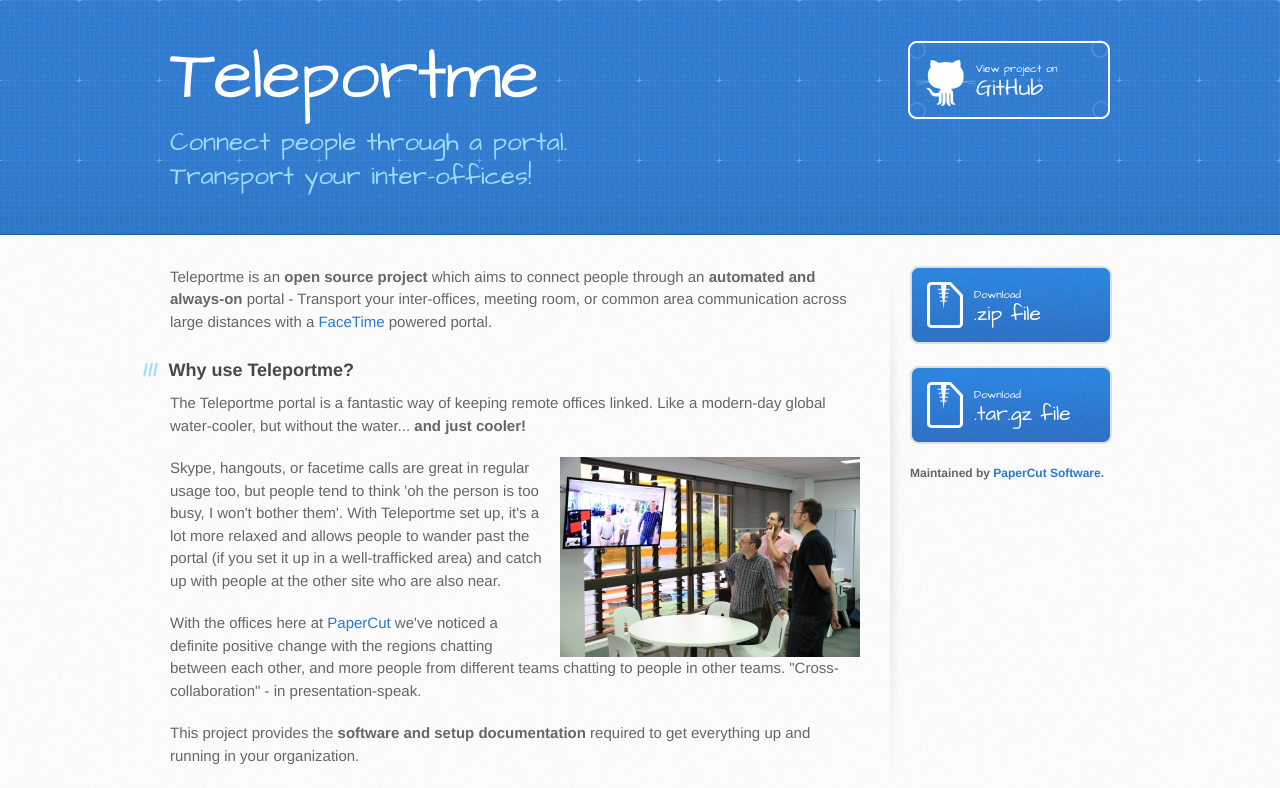
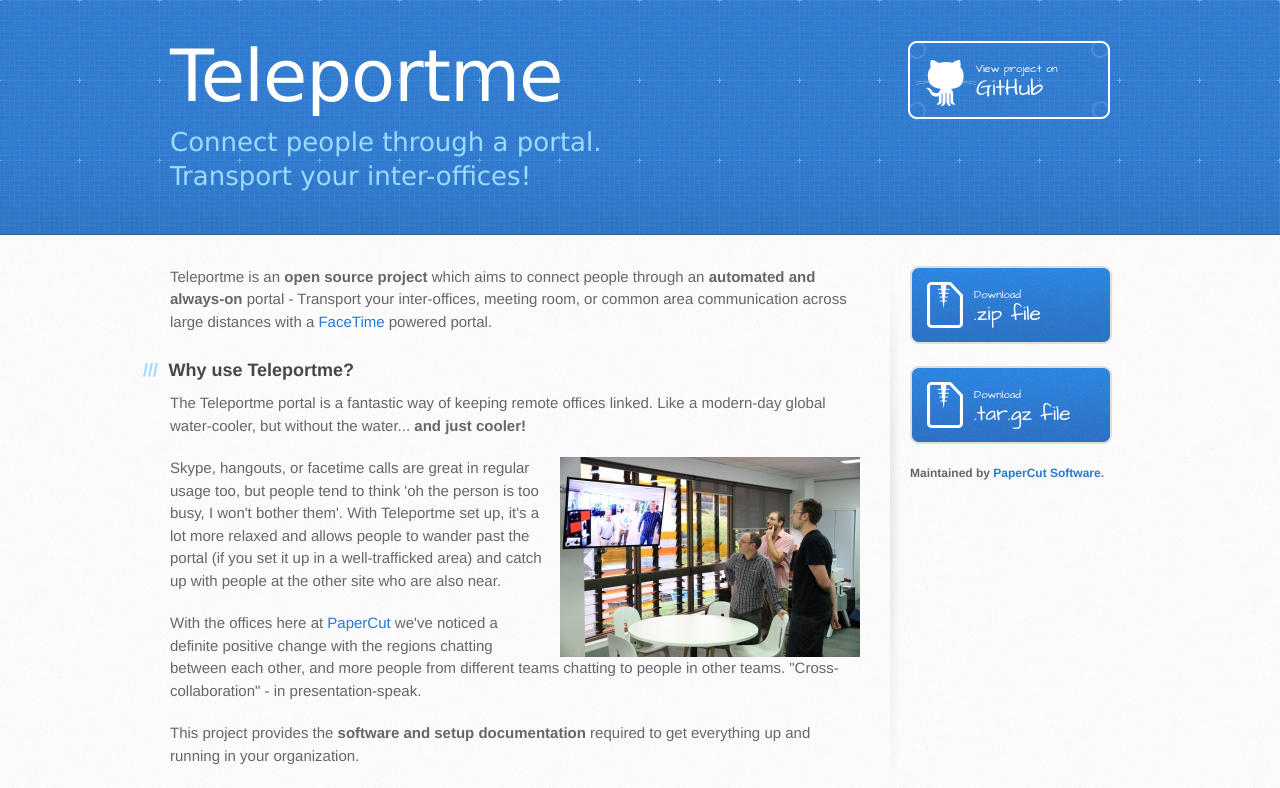
Before and after one commit to PaperCutSoftware/teleportme, a plain HTML site: page index.html in a window 1280 px wide. Shown: the top 788 px of the page. Drawn offline with Linux system fonts and the light colour scheme.

Commit message:
Change of font for the 'header' of the main page
From 'Architect's daughter' to 'Verdana'...

```diff
--- a/stylesheets/stylesheet.css
+++ b/stylesheets/stylesheet.css
@@ -78,7 +78,7 @@ small {
 header {
   padding-top: 40px;
   padding-bottom: 40px;
-  font-family: 'Architects Daughter', 'Helvetica Neue', Helvetica, Arial, serif;
+  font-family: 'Verdana', 'Helvetica Neue', Helvetica, Arial, serif;
   background: #2e7bcf url(../images/header-bg.jpg) 0 0 repeat-x;
   border-bottom: solid 1px #275da1;
 }
```
